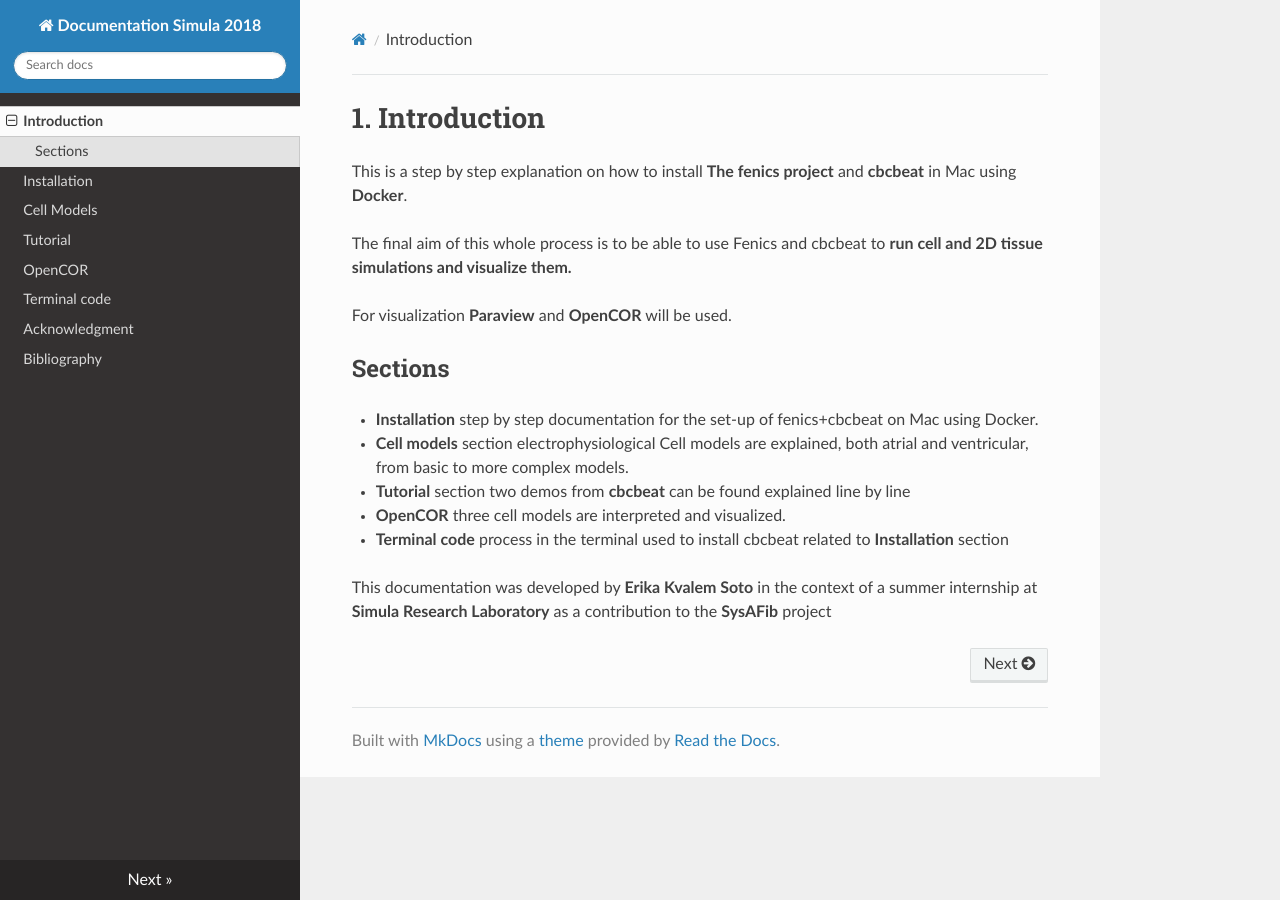
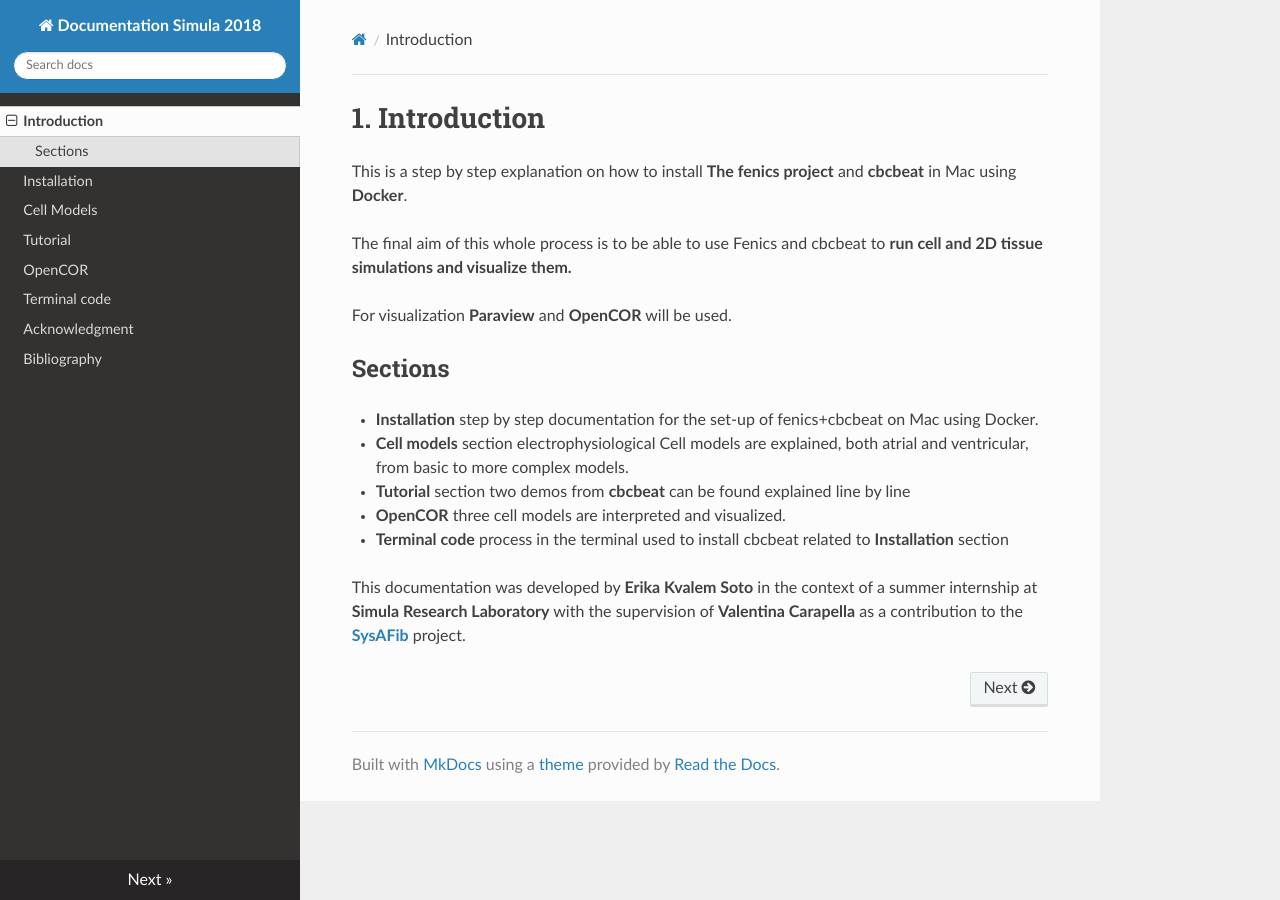
Before and after one commit to ErikaKvalem/Documentation-2018-MkDocs, an MkDocs documentation site: the page built from docs/intro.md, in a window 1280 px wide. Built offline with MkDocs 1.6.1, drawn with Linux system fonts in a browser that asks for light colours; nearby versions of some CDN libraries; old or Windows-style settings are respelled for this version of MkDocs.

Commit message:
Update intro.md

```diff
--- a/docs/intro.md
+++ b/docs/intro.md
@@ -23,4 +23,4 @@ For visualization **Paraview** and **OpenCOR** will be used.
 
 
 
-This documentation was developed by **Erika Kvalem Soto** in the context of a summer internship at **Simula Research Laboratory** as a contribution to the **SysAFib** project
+This documentation was developed by **Erika Kvalem Soto** in the context of a summer internship at **Simula Research Laboratory** with the supervision of **Valentina Carapella** as a contribution to the [**SysAFib**](https://www.simula.no/research/projects/sysafib-systems-medicine-diagnosis-and-stratification-atrial-fibrillation) project.
```
